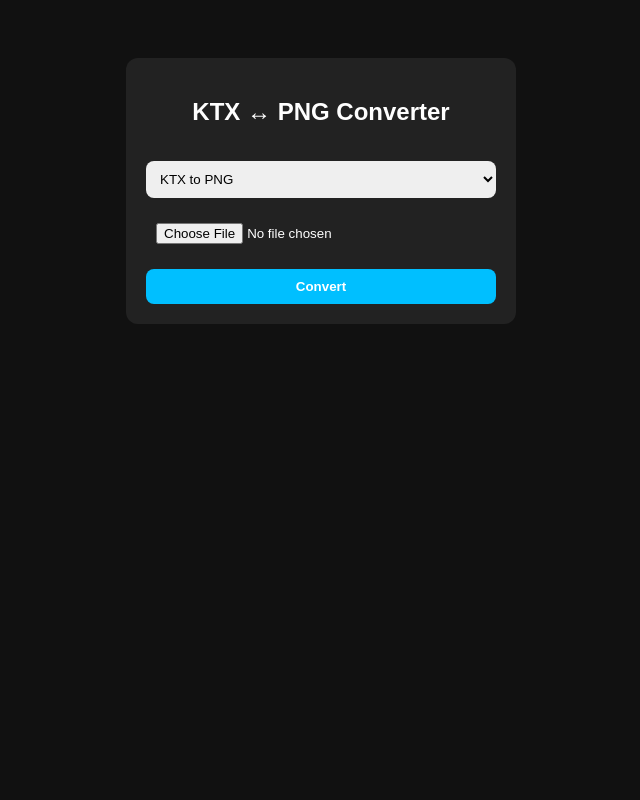
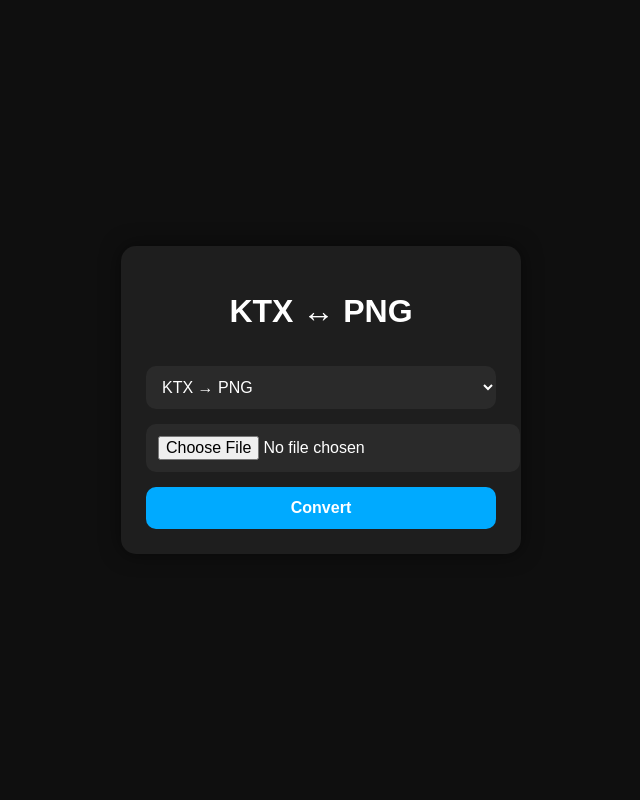
Before and after one commit to MACBRUH-OFC/KtxTest, a Flask app: page / in a window 1280 px wide. Shown: the whole page, without its empty margins (319-959 px from the left). Run offline with Flask 3, Linux system fonts and the light colour scheme.

Commit message:
Refactor index.html for improved styling and layout
Updated styles and layout for the KTX Converter page, including changes to background colors, text alignment, and button styles. Modified headings and option texts for better clarity.

```diff
--- a/templates/index.html
+++ b/templates/index.html
@@ -1,65 +1,96 @@
 <!DOCTYPE html>
 <html>
+
 <head>
+
     <title>KTX Converter</title>
+
+    <meta name="viewport" content="width=device-width, initial-scale=1">
 
     <style>
 
         body{
-            background:#111;
+            background:#0f0f0f;
             color:white;
             font-family:Arial;
-            text-align:center;
-            padding-top:50px;
+            display:flex;
+            justify-content:center;
+            align-items:center;
+            height:100vh;
+            margin:0;
         }
 
         .box{
+            background:#1e1e1e;
+            padding:25px;
+            border-radius:15px;
             width:350px;
-            margin:auto;
-            background:#222;
-            padding:20px;
-            border-radius:12px;
+            box-shadow:0 0 20px rgba(0,0,0,0.5);
         }
 
-        input,select,button{
+        h1{
+            text-align:center;
+        }
+
+        select,input,button{
+            width:100%;
             margin-top:15px;
-            width:100%;
-            padding:10px;
+            padding:12px;
             border:none;
-            border-radius:8px;
+            border-radius:10px;
+            font-size:16px;
+        }
+
+        input{
+            background:#2a2a2a;
+            color:white;
+        }
+
+        select{
+            background:#2a2a2a;
+            color:white;
         }
 
         button{
-            background:#00bfff;
+            background:#00aaff;
             color:white;
             font-weight:bold;
             cursor:pointer;
         }
 
+        button:hover{
+            opacity:0.9;
+        }
+
     </style>
+
 </head>
 
 <body>
 
     <div class="box">
 
-        <h2>KTX ↔ PNG Converter</h2>
+        <h1>KTX ↔ PNG</h1>
 
         <form method="POST" enctype="multipart/form-data">
 
             <select name="mode">
 
                 <option value="ktx_to_png">
-                    KTX to PNG
+                    KTX → PNG
                 </option>
 
                 <option value="png_to_ktx">
-                    PNG to KTX
+                    PNG → KTX
                 </option>
 
             </select>
 
-            <input type="file" name="file" required>
+            <input
+                type="file"
+                name="file"
+                required
+            >
 
             <button type="submit">
                 Convert
@@ -70,4 +101,5 @@
     </div>
 
 </body>
+
 </html>
```
